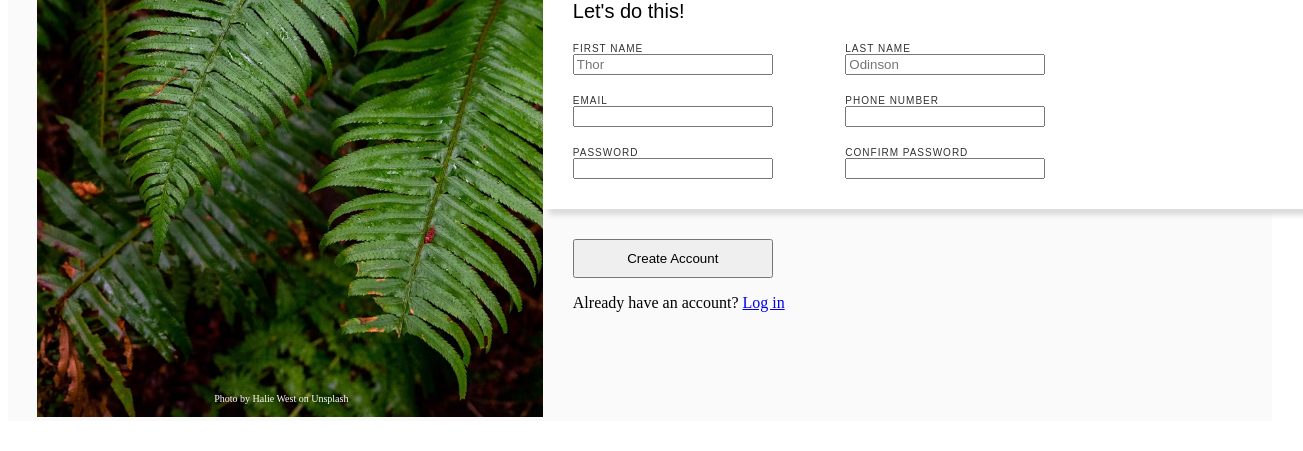
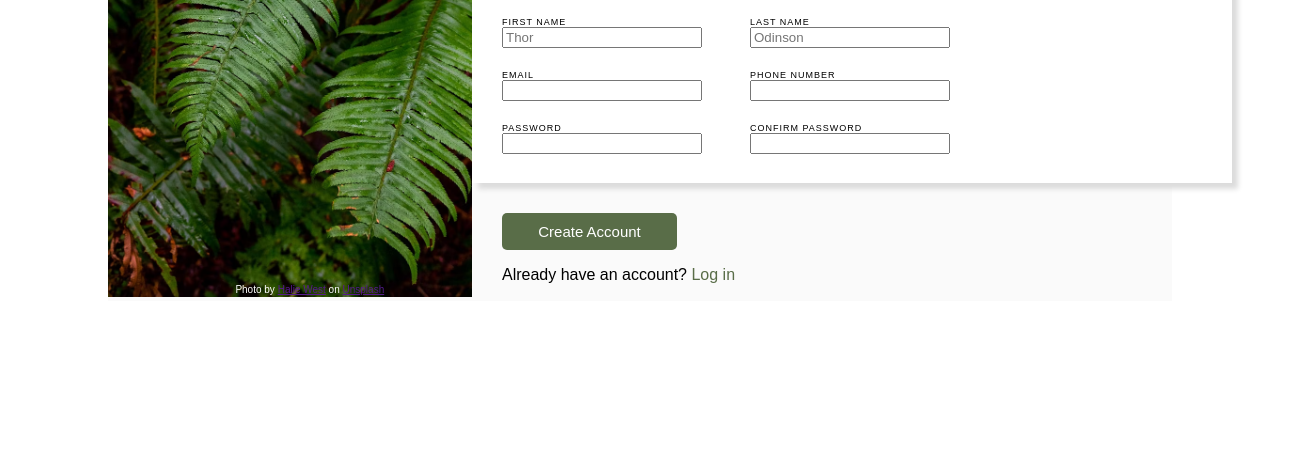
Before and after one commit to Ant207/TOP-Form-Project, a plain HTML site: page index.html in a window 1280 px wide. Shown: the part 349-800 px from the top of the page, 1303 px wide, since content can reach past the window. Drawn offline with Linux system fonts and the light colour scheme.

Commit message:
finished

```diff
--- a/index.html
+++ b/index.html
@@ -14,15 +14,17 @@
                 <img src="odin.png.png" id="logo" alt="The Odin Project Logo">
                 <p>Odin</p>
             </div>
-            <p id="credit">Photo by Halie West on Unsplash</p>
+            <p id="credit">Photo by <a href="">Halie West</a> on <a href="">Unsplash</a></p>
 
         </div>
+        <div id="right-side">
             <div id="main-content">
                 <div id="header">
                     <h1>This is not a real online service! You know you need something like
                         this in your life to help you realize your deepest dreams. Sign up <em>now</em> to get started.
                     </h1>
-            <h1 id="header-two">You <em>know</em> you want to.</h1>
+                    <h1 id="header-two">You <em>know</em> you want to.
+                    </h1>
                 </div>
                 <div id="form">
                     <p id="form-text">Let's do this!</p>
@@ -54,7 +56,8 @@
                     </div>
                 </div>
                 <button id="button">Create Account</button>
-            <p id="account">Already have an account? <a href="#">Log in</a></p>
+                <p id="account">Already have an account? <a id="login" href="#">Log in</a></p>
+            </div>
         </div>
     </div>
 </body>
--- a/style.css
+++ b/style.css
@@ -1,4 +1,6 @@
-
+body {
+    font-family: sans-serif;
+}
 @font-face {
     font-family: 'Odin';
     src: url('fonts/Norsebold.otf') format('opentype');
@@ -7,7 +9,6 @@
 
 #sidebar {
     position: relative;
-    width: 40%;
 }
 
 #fern {
@@ -16,9 +17,9 @@
 
 
 #main-container {
+    margin: 100px;
     display: flex;
     flex-wrap: nowrap;
-    justify-content: center;
     align-items: center;
     background-color: rgb(250 250 250);
 }
@@ -67,26 +68,32 @@
 }
 
 #header-two {
-    padding-top: 15px;
+    padding-top: px;
     font-size: 20px;
     font-family: sans-serif;
 
 }
 
+#right-side {
+    z-index: 1;
+}
+
 #form {
     background-color: white;
+    height: 30%;
     width: 100%;
-    height: 30%;
     box-shadow: 6px 6px 5px gainsboro;
-    padding: 10px 30px 30px 30px;
+    padding: 0px 30px 30px 30px;
 }
 
 #grid {
     display: grid;
-    grid-template-columns: 1fr 1fr;
+    grid-template-columns: 200px 200px;
+    grid-template-rows: 5px 5px 5px;
     width: 75%;
     height: 60%;
-    gap: 20px;
+    gap: 3em;
+    padding-bottom: 25px;
 
 }
 
@@ -97,16 +104,17 @@
 #main-content {
     display: flex;
     flex-direction: column;
+    align-items: start;
 }
 
 .field {
     display: flex;
     flex-direction: column;
     width: 200px;
-    font-size: 10px;
+    font-size: 9px;
     letter-spacing: 1px;
     font-family: sans-serif;
-    color: rgb(50 50 50);
+    color: black
 }
 
 #bottom-area {
@@ -114,13 +122,23 @@
 }
 
 #button {
-    width: 200px;
+    width: 175px;
     padding: 10px;
     margin: 30px 30px 0px 30px;
     display: flex;
     justify-content: center;
+    background-color: #596D48;
+    color: white;
+    font-size: 15px;
+    border-radius: 5px;
+    border: none;
 }
 
 #account {
     padding-left: 30px;
 }
+
+#login {
+    color: #596D48;
+    text-decoration: none;
+}
```
Lines whose indentation alone changed are shown as unchanged.
